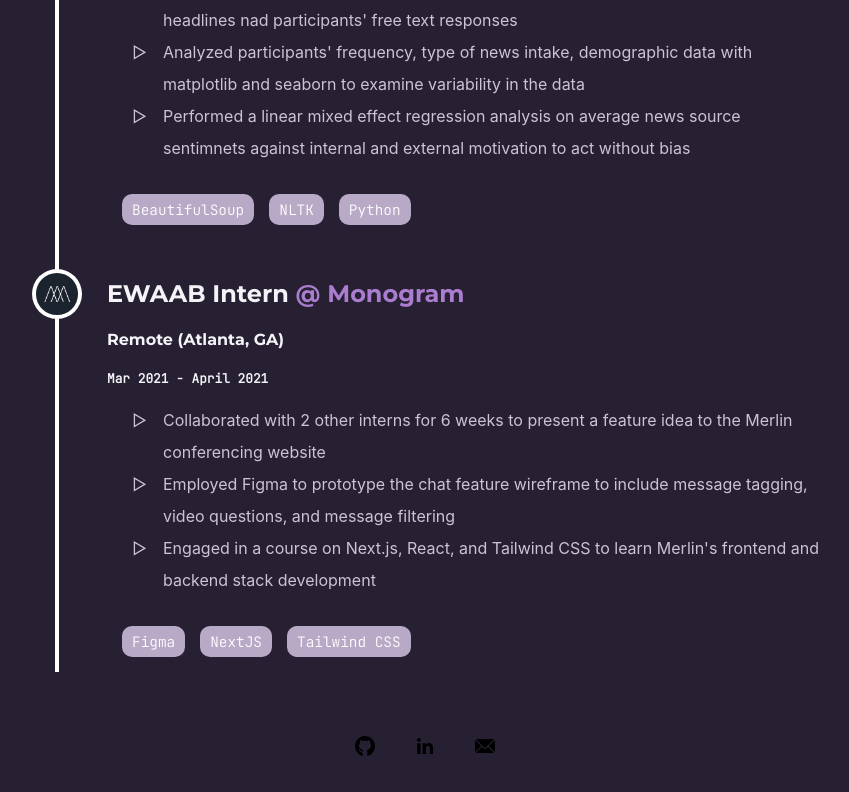
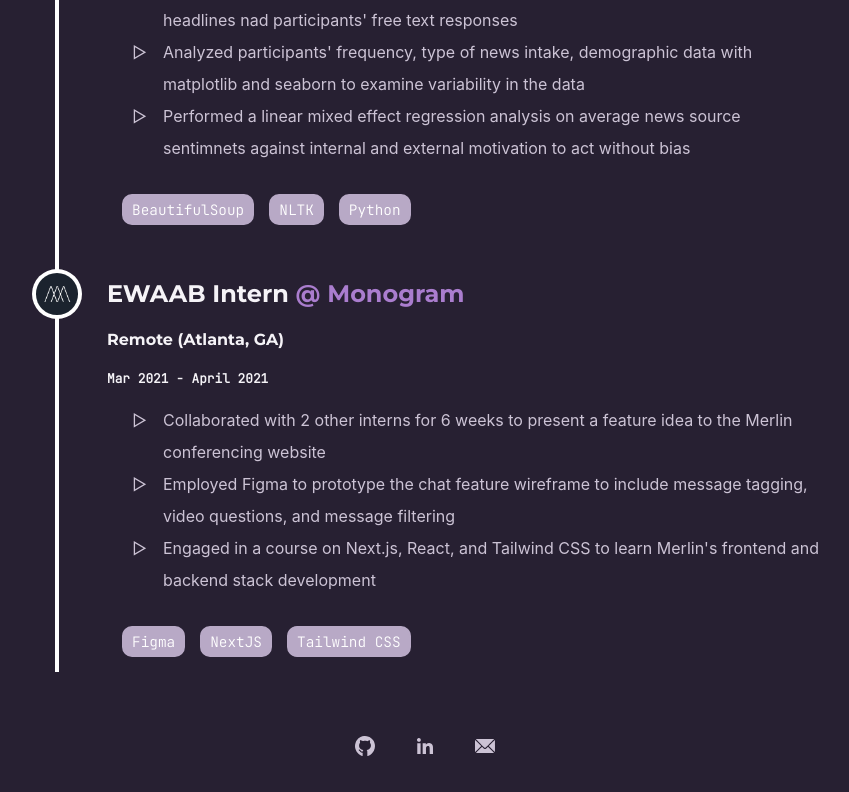
Before and after one commit to ezhang24/ezhang24.github.io, a Next.js app in the folder next-multi-page-website/: page /work in a window 1280 px wide. Shown: the part 893-1685 px from the top of the page, without its empty margins (215-1064 px from the left). Built offline with nearby package versions, Linux system fonts and the light colour scheme.

Commit message:
update footer animation

```diff
--- a/next-multi-page-website/pages/footer.js
+++ b/next-multi-page-website/pages/footer.js
@@ -1,17 +1,40 @@
 import styles from "../styles/Footer.module.css";
+import { motion } from "framer-motion";
 
 const Footer = () => {
   return (
     <div className={styles.container}>
+      <script
+        src="https://kit.fontawesome.com/ddfeb5ea78.js"
+        crossorigin="anonymous"
+      ></script>
       <ul className={styles.media_container}>
         <li className={styles.list}>
-          <a href="https://github.com/ezhang24"><img className={styles.icon} src="github.svg"></img></a>
+          <a href="https://github.com/ezhang24">
+            <motion.img
+              whileHover={{ scale: 1.2 }}
+              className={styles.icon}
+              src="github.svg"
+            ></motion.img>
+          </a>
         </li>
         <li className={styles.list}>
-          <a href="https://www.linkedin.com/in/emily-zhang-2024/"><img className={styles.icon} src="linkedin.svg"></img></a>
+          <a href="https://www.linkedin.com/in/emily-zhang-2024/">
+            <motion.img
+              whileHover={{ scale: 1.2 }}
+              className={styles.icon}
+              src="linkedin.svg"
+            ></motion.img>
+          </a>
         </li>
         <li className={styles.list}>
-          <a href="mailto: elzhang@caltech.edu"><img className={styles.icon} src="email.svg"></img></a>
+          <a href="mailto: elzhang@caltech.edu">
+            <motion.img
+              whileHover={{ scale: 1.2 }}
+              className={styles.icon}
+              src="email.svg"
+            ></motion.img>
+          </a>
         </li>
       </ul>
     </div>
--- a/next-multi-page-website/pages/navbar.js
+++ b/next-multi-page-website/pages/navbar.js
@@ -1,6 +1,5 @@
 import Link from "next/link";
 import styles from "../styles/Navbar.module.css";
-import { motion } from "framer-motion";
 
 const Navbar = () => {
   return (
--- a/next-multi-page-website/styles/Footer.module.css
+++ b/next-multi-page-website/styles/Footer.module.css
@@ -1,26 +1,30 @@
 .container {
-    margin:0;
-    padding:0;
+  margin: 0;
+  padding: 0;
 }
 
 .media_container {
-    display:flex;
-    margin-top:4rem;
-    margin-bottom:2rem;
-    padding:0;
-    justify-content: center;
+  display: flex;
+  margin-top: 4rem;
+  margin-bottom: 2rem;
+  padding: 0;
+  justify-content: center;
 }
 
 .list {
-    display:inline;
-    padding-left:20px;
-    padding-right:20px;
+  display: inline;
+  padding-left: 20px;
+  padding-right: 20px;
 }
 
 .icon {
-    width:20px;
+  width: 20px;
+  filter: invert(98%) sepia(2%) saturate(7231%) hue-rotate(190deg)
+    brightness(87%) contrast(91%);
 }
 
 .icon:hover {
-    fill:white;
+  filter: invert(83%) sepia(49%) saturate(5649%) hue-rotate(217deg)
+    brightness(89%) contrast(80%);
+  transition: 300ms;
 }
--- a/package.json
+++ b/package.json
@@ -1,5 +1,8 @@
 {
   "dependencies": {
+    "@fortawesome/fontawesome-svg-core": "^6.2.1",
+    "@fortawesome/free-solid-svg-icons": "^6.2.1",
+    "@fortawesome/react-fontawesome": "^0.2.0",
     "framer-motion": "^8.1.7",
     "next": "^13.1.1",
     "react": "^18.2.0"
```
Also changed, not shown: 1 other file (tests, documents, lock files or other folders).
